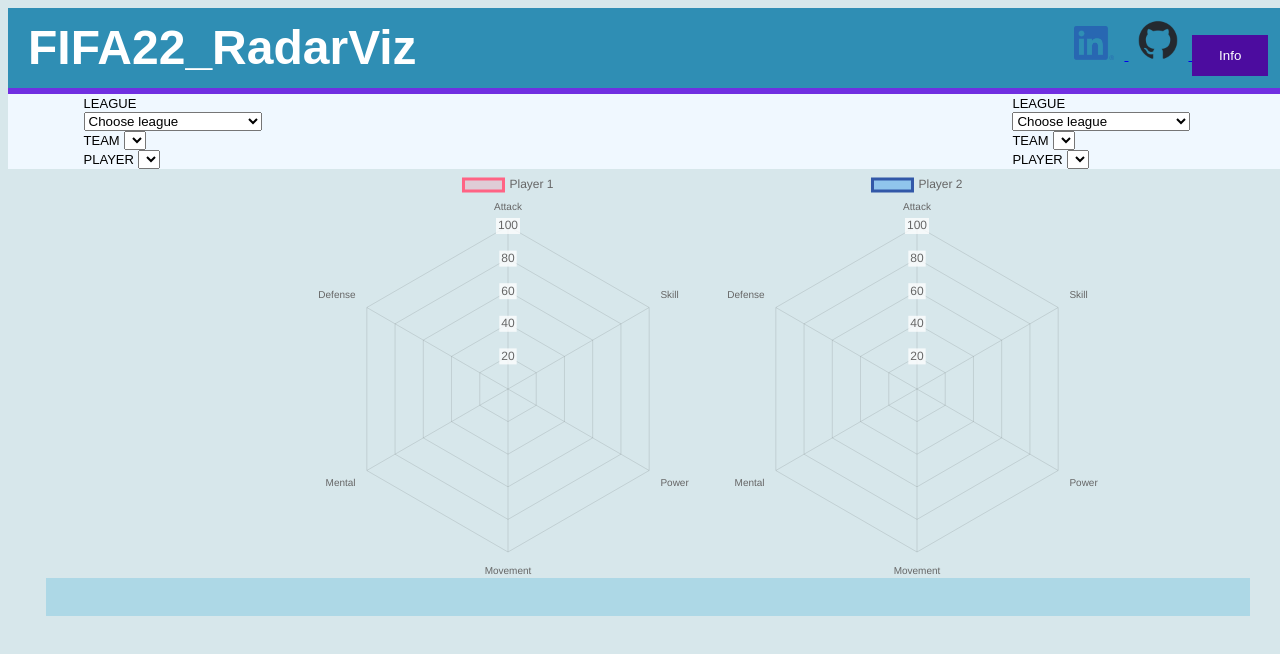
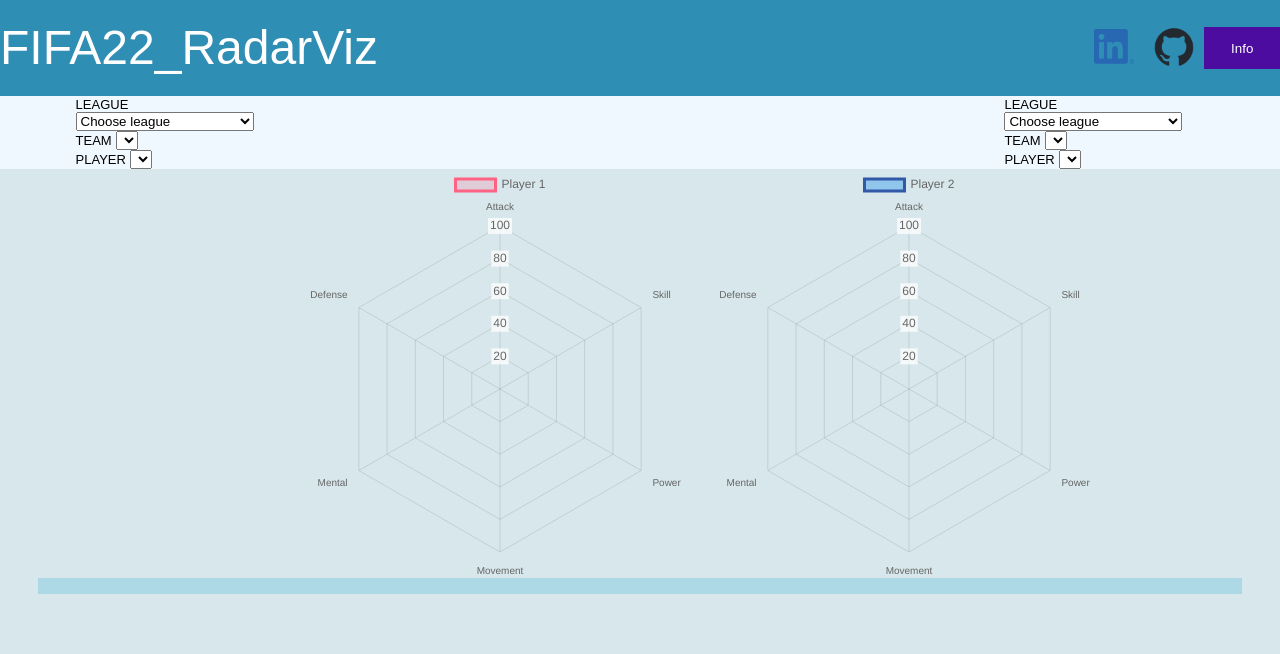
Before and after one commit to dobosh28/FIFA22_RadarViz, a website built with webpack: page index.html in a window 1280 px wide. Built offline with nearby package versions, Linux system fonts and the light colour scheme.

Commit message:
begin fixing and adding styling

```diff
--- a/src/index.js
+++ b/src/index.js
@@ -1,5 +1,5 @@
 import Chart from 'chart.js/auto';
-import * as players from './data/data.json';
+import players from './data/data.json';
 
 
 import { createLeague1DropDown} from "./scripts/league1_dropdown.js";
--- a/src/index.scss
+++ b/src/index.scss
@@ -8,8 +8,8 @@
 
 body {
     background-color: rgba(62, 138, 159, 0.202);
-    width: 100vw;
-    height: 100vh;
+    width: 100%;
+    height: 100%;
     overflow: auto;
     position: relative;
 }
@@ -18,5 +18,51 @@
     display: flex;
     justify-content: space-between;
     align-items: center;
-    height: 90%;
+    height: 100%;
 }
+
+/* http://meyerweb.com/eric/tools/css/reset/
+   v2.0 | 20110126
+   License: none (public domain)
+*/
+
+html, body, div, span, applet, object, iframe,
+h1, h2, h3, h4, h5, h6, p, blockquote, pre,
+a, abbr, acronym, address, big, cite, code,
+del, dfn, em, img, ins, kbd, q, s, samp,
+small, strike, strong, sub, sup, tt, var,
+b, u, i, center,
+dl, dt, dd, ol, ul, li,
+fieldset, form, label, legend,
+table, caption, tbody, tfoot, thead, tr, th, td,
+article, aside, canvas, details, embed,
+figure, figcaption, footer, header, hgroup,
+menu, nav, output, ruby, section, summary,
+time, mark, audio, video {
+	margin: 0;
+	padding: 0;
+	border: 0;
+	font-size: 100%;
+	font: inherit;
+	vertical-align: baseline;
+}
+/* HTML5 display-role reset for older browsers */
+
+body {
+	line-height: 1;
+}
+ol, ul {
+	list-style: none;
+}
+blockquote, q {
+	quotes: none;
+}
+blockquote:before, blockquote:after,
+q:before, q:after {
+	content: '';
+	content: none;
+}
+table {
+	border-collapse: collapse;
+	border-spacing: 0;
+}
--- a/src/scripts/display_player1_info.js
+++ b/src/scripts/display_player1_info.js
@@ -1,4 +1,4 @@
-import * as players from '../data/data.json';
+import players from '../data/data.json';
 
 export function displayPlayer1Info() {
     const playerSelect = document.getElementById('player1-select');
--- a/src/scripts/display_player2_info.js
+++ b/src/scripts/display_player2_info.js
@@ -1,4 +1,4 @@
-import * as players from '../data/data.json';
+import players from '../data/data.json';
 
 export function displayPlayer2Info() {
     const playerSelect = document.getElementById('player2-select');
--- a/src/scripts/player1_dropdown.js
+++ b/src/scripts/player1_dropdown.js
@@ -1,4 +1,4 @@
-import * as players from '../data/data.json';
+import players from '../data/data.json';
 
 export function createPlayer1DropDown() {
     const team1Select = document.getElementById('team1-select');
--- a/src/scripts/player2_dropdown.js
+++ b/src/scripts/player2_dropdown.js
@@ -1,4 +1,4 @@
-import * as players from '../data/data.json';
+import players from '../data/data.json';
 
 export function createPlayer2DropDown() {
     const team2Select = document.getElementById('team2-select');
--- a/src/styles/header.scss
+++ b/src/styles/header.scss
@@ -15,6 +15,15 @@
     line-height: 2;
 }
 
+header nav {
+    display: flex;
+    justify-content: space-between;
+    align-items: center;
+}
+
+a {
+    text-decoration: none;
+}
 
 .github-logo {
     width: 40px;
--- a/src/styles/modal.scss
+++ b/src/styles/modal.scss
@@ -8,6 +8,7 @@
 
 .button:hover {
     transform: scale(1.1);
+    cursor: pointer;
 }
 
 .modal {
```
Also changed, not shown: dist/main.css, dist/main.js.LICENSE.txt (added), 2 other files.
